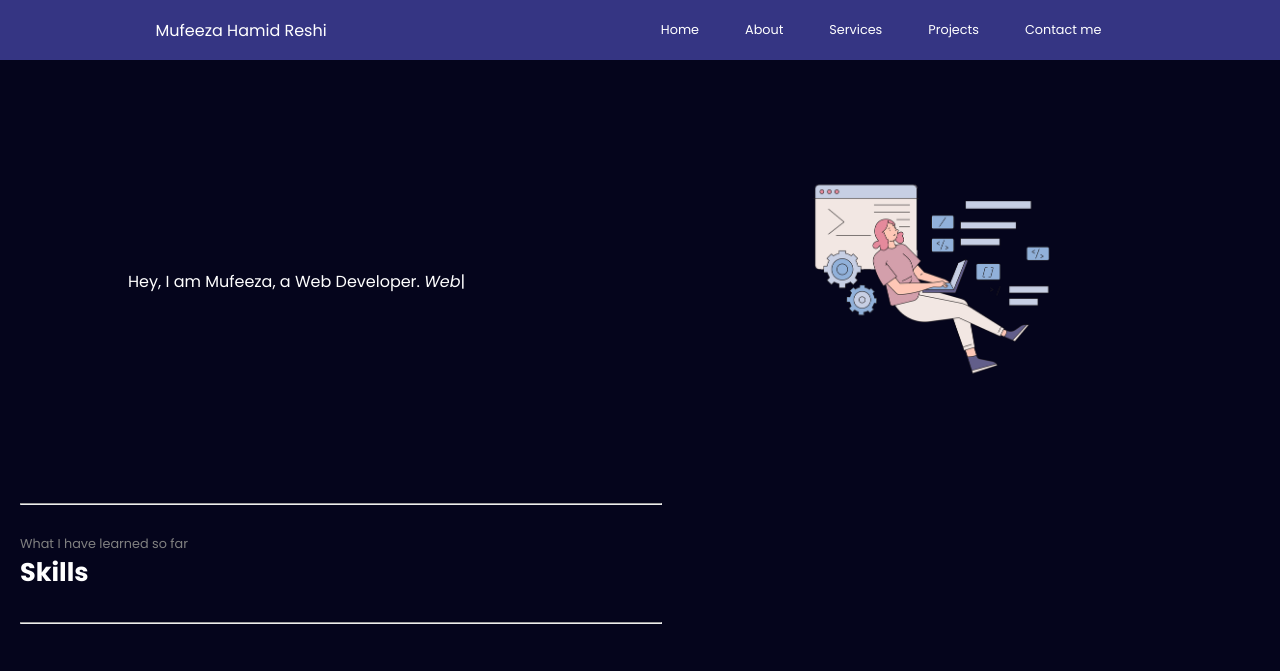
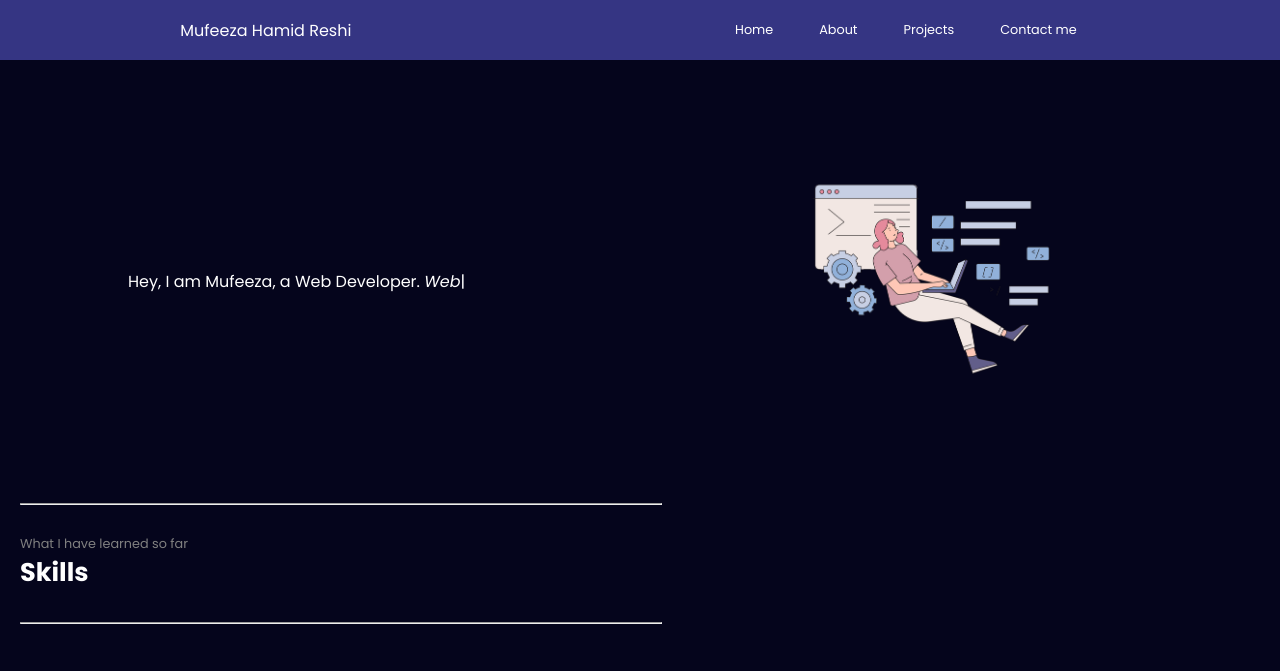
Before and after one commit to mfza0/Portfolio, a plain HTML site: page index.html in a window 1280 px wide. Shown: the top 671 px of the page. Drawn offline with nearby package versions, Linux system fonts and the light colour scheme.

Commit message:
Update index.html

```diff
--- a/index.html
+++ b/index.html
@@ -88,7 +88,6 @@
 
                     <li><a href=""> Home </a></li>
                     <li><a href=""> About </a></li>
-                    <li><a href=""> Services </a></li>
                     <li><a href=""> Projects </a></li>
                     <li><a href=""> Contact me </a></li>
                 </ul>
```
